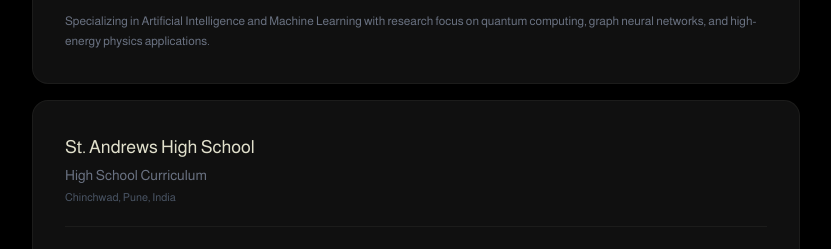
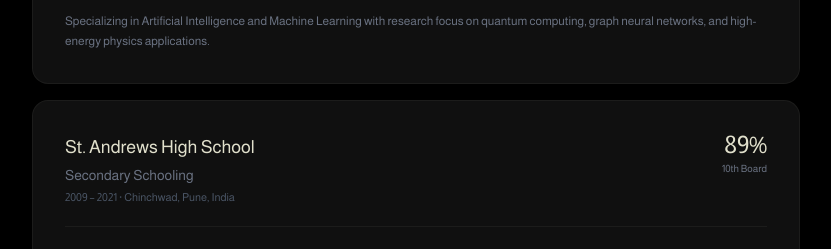
Before and after one commit to Shashankckotagi/shashank-portfolio, a React (Vite) app: page /experience in a window 1280 px wide. Shown: the part 1720-1969 px from the top of the page, without its empty margins (224-1055 px from the left). Built offline with nearby package versions, Linux system fonts and the light colour scheme.

Commit message:
Update St. Andrews High School with schooling years 2009-2021 and 89% grade

```diff
--- a/src/pages/ExperiencePage.tsx
+++ b/src/pages/ExperiencePage.tsx
@@ -335,9 +335,15 @@ export default function ExperiencePage() {
                     St. Andrews High School
                   </h3>
                   <p className="text-xs sm:text-sm text-gray-500 m-0 mb-1">
-                    High School Curriculum
+                    Secondary Schooling
                   </p>
-                  <p className="text-[11px] text-gray-600 m-0">Chinchwad, Pune, India</p>
+                  <p className="text-[11px] text-gray-600 m-0">2009 – 2021 · Chinchwad, Pune, India</p>
+                </div>
+                <div className="text-right flex-shrink-0">
+                  <p className="text-2xl font-medium m-0 leading-none" style={{ color: '#E1E0CC' }}>
+                    89%
+                  </p>
+                  <p className="text-[10px] text-gray-500 m-0 mt-1">10th Board</p>
                 </div>
               </div>
 
```
